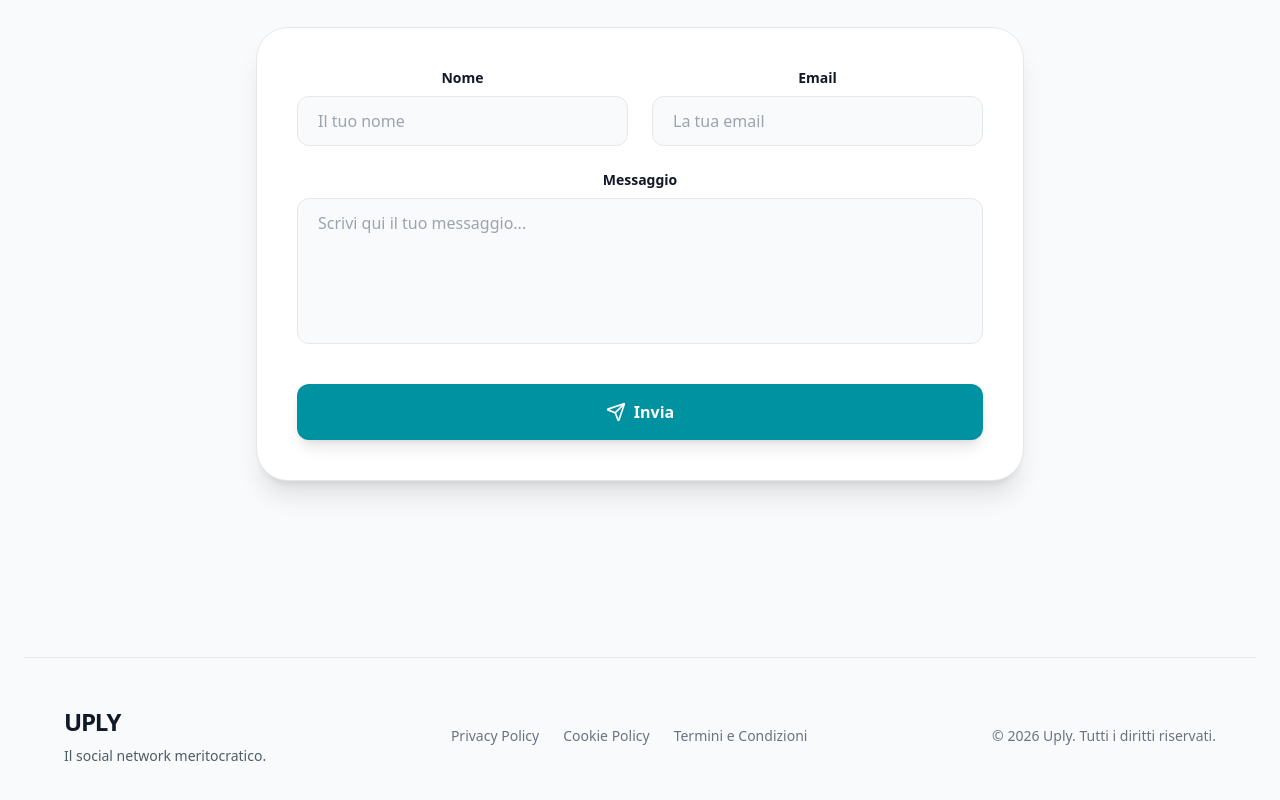
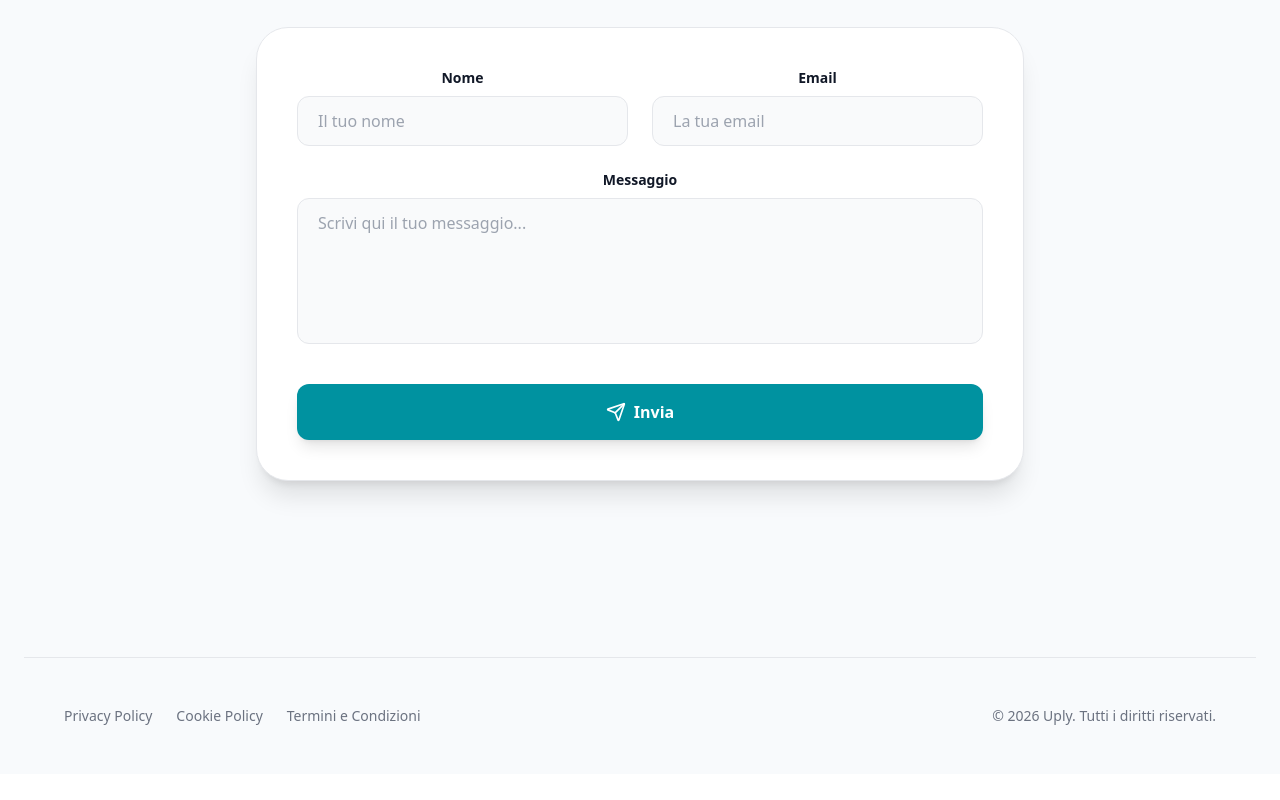
Before and after one commit to uplylab/Uply-landingpage, a React (Vite) app: page / in a window 1280 px wide. Shown: the part 4429-5229 px from the top of the page. After the commit the page ends 5203 px from the top, so only its background shows below. Built offline with nearby package versions, Linux system fonts and the light colour scheme.

Commit message:
Rimosso slogan dal footer

```diff
--- a/src/components/Footer.tsx
+++ b/src/components/Footer.tsx
@@ -33,15 +33,7 @@ export default function Footer() {
       <footer className="w-full border-t border-gray-200 dark:border-white/10 py-12 px-6 bg-[#F8FAFC] dark:bg-[#0B0F19] transition-colors duration-700 relative z-20">
         <div className="max-w-6xl mx-auto flex flex-col md:flex-row justify-between items-center gap-6">
 
-          {/* Logo o Nome Brand */}
-          <div className="flex flex-col items-center md:items-start">
-            <span className="text-2xl font-extrabold tracking-tighter text-gray-900 dark:text-white">
-              UPLY
-            </span>
-            <p className="text-sm text-gray-500 dark:text-[#A0B3C6] mt-2">
-              {t("footer.slogan", { defaultValue: "Il social network meritocratico." })}
-            </p>
-          </div>
+
 
           {/* Bottoni Legali */}
           <div className="flex flex-wrap justify-center gap-6 text-sm">
```
